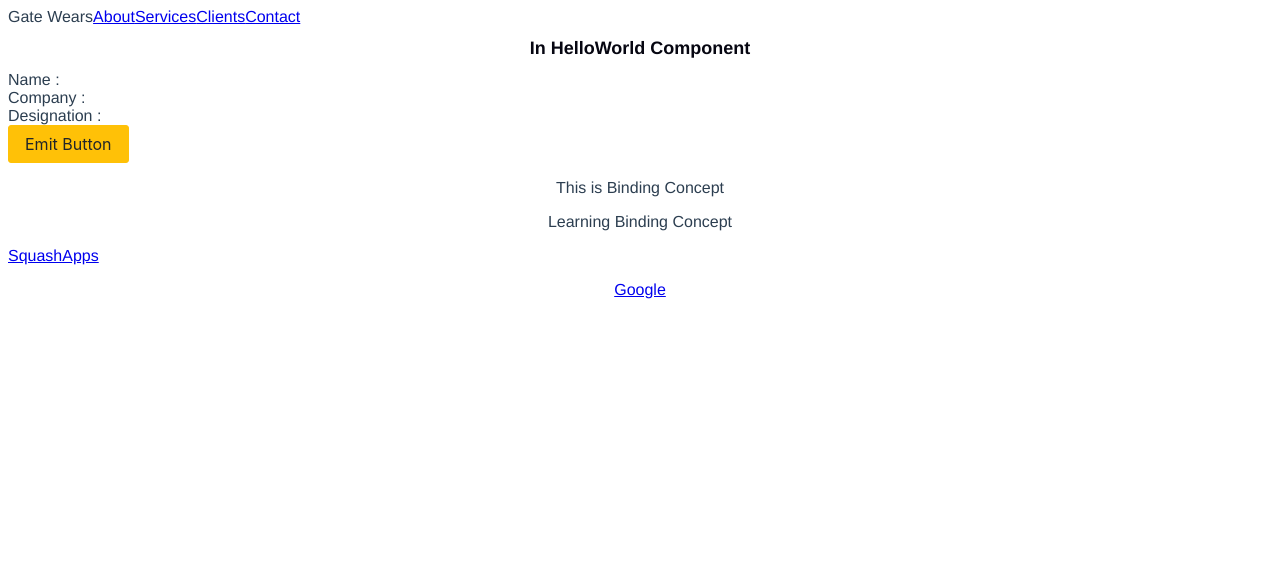
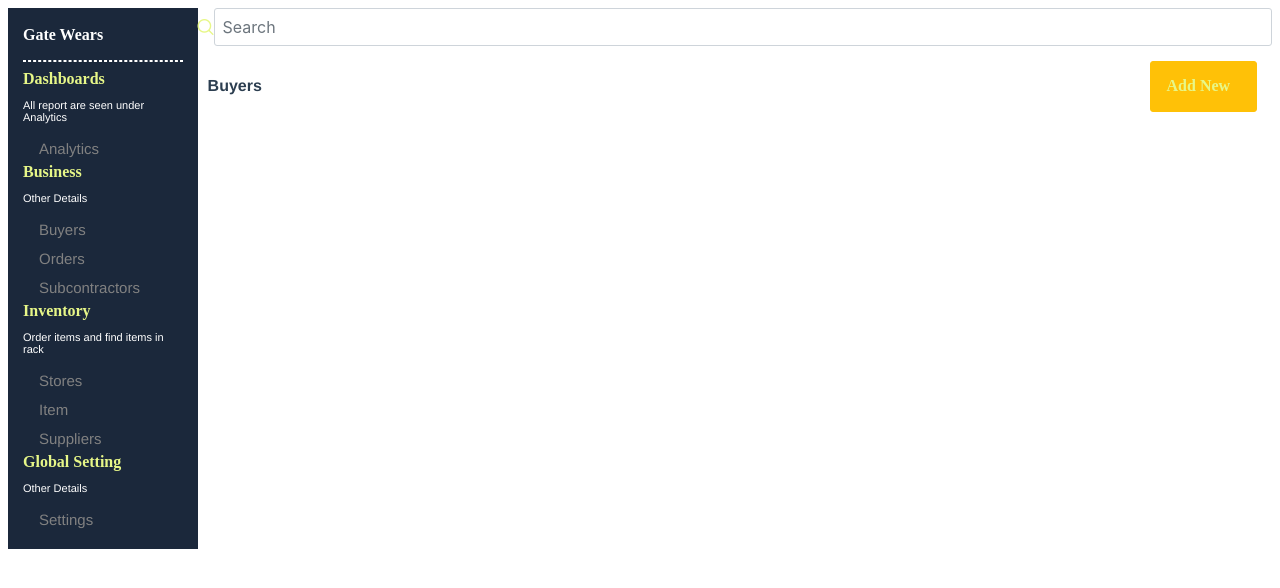
Before and after one commit to Anandsquash/myapp, a Vue app in the folder sample/: page / in a window 1280 px wide. Shown: the top 588 px of the page. Built offline with nearby package versions, Linux system fonts and the light colour scheme.

Commit message:
NavbarDesign

```diff
--- a/sample/src/App.vue
+++ b/sample/src/App.vue
@@ -1,14 +1,46 @@
 <template>
-  <!-- <router-link to="form2">Form2</router-link>
-  <router-link to="form3">Form3</router-link> -->
-  <div class="sidenav">
-      <span>Gate Wears</span>
-    <a href="#about">About</a>
-    <a href="#services">Services</a>
-    <a href="#clients">Clients</a>
-    <a href="#contact">Contact</a>
-</div>
-  <router-view/>
+  <div class="container">
+    <div class="frame1">
+      <div class="header">
+        <p>Gate Wears</p>
+        <hr>
+      </div>
+      <div class="nav">
+        <span>Dashboards</span>
+        <p style="font-size: 11px;color:white">All report are seen under Analytics</p>
+        <a href="#analytics">Analytics</a>
+      </div>
+      <div class="nav">
+        <span>Business</span>
+        <p style="font-size: 11px;color:white">Other Details</p>
+        <a href="#buyers">Buyers</a>
+        <a href="#orders">Orders</a>
+        <a href="#subcontractors">Subcontractors</a>
+      </div>
+      <div class="nav">
+        <span>Inventory</span>
+        <p style="font-size: 11px;color:white">Order items and find items in rack</p>
+        <a href="#stores">Stores</a>
+        <a href="#item">Item</a>
+        <a href="#supplier">Suppliers</a>
+      </div>
+      <div class="nav">
+        <span>Global Setting</span>
+        <p style="font-size: 11px;color:white">Other Details</p>
+        <a href="#stores">Settings</a>
+
+      </div>
+
+
+    </div>
+    <div class="frame2">
+        <span class="p-input-icon-left">
+            <i class="pi pi-search" />
+            <InputText type="text" v-model="search" placeholder="Search" class="p-inputtext "/>
+        </span>
+      <router-view/>
+    </div>
+  </div>
 </template>
 
 <style >
@@ -18,18 +50,70 @@
   -webkit-font-smoothing: antialiased;
   -moz-osx-font-smoothing: grayscale;
   color: #2c3e50;
+  height:100%;
+}
+.p-inputtext {
+    margin: 0;
+    width: 100%;
+}
+.container{
+  display: flex;
+  flex-direction: row;
+  /* color:white; */
+
+}
+.nav a {
+  padding: 6px 8px 6px 16px;
+  text-decoration: none;
+  font-size: 15px;
+  color: #818181;
+  display: block;
+
+}
+.nav a:hover {
+  color: #f1f1f1;
+
+}
+.frame1{
+  width:15%;
+  background-color: #1B283B;;
+  display:flex;
+  flex-direction: column;
+  padding: 15px;
+  padding-top: 2px;
+
+}
+.frame2{
+  width:85%;
+  display:flex;
+  flex-direction: column;
+}
+.header {
+  text-align: left;
+  font-weight: bold;
+  font-family: Abhaya Libre;
+  color: white;
+}
+span{
+  font-family: Nunito;
+font-style: normal;
+font-weight: 600;
+font-size: 16px;
+/* line-height: 32px; */
+display: flex;
+align-items: center;
+color: #E7F788;
+width: 100%;
+}
+p{
+  display: flex;
+  align-items: center;
+}
+hr {
+  /* border-top: 1px dashed red; */
+  border: 1px dashed #FFFFFF;
+
 }
 
-#nav {
-  padding: 30px;
-}
 
-#nav a {
-  font-weight: bold;
-  color: #2c3e50;
-}
-
-#nav a.router-link-exact-active {
-  color: #42b983;
-}
 </style>
--- /dev/null
+++ b/sample/src/components/Buyer.vue
@@ -0,0 +1,38 @@
+<template>
+    <div style="display:flex;flex-direction:row">
+        <h4 style="width:50%;padding:10px">Buyers</h4>
+        <div style="width:50%;display:flex;flex-direction:row-reverse !important;">
+            <Button label="Add New" style="width:20%;margin:15px;"/>
+        </div>
+    </div>
+    <div></div>
+</template>
+<script>
+
+export default {
+  name: "Buyer",
+  data(){
+
+  }
+}
+</script>
+<style scoped>
+.bdetails{
+    display: flex;
+    flex-direction: column;
+}
+.bhead{
+    display: flex;
+    flex-direction: row;
+    width: 10%;
+}
+.bfoot{
+    display: flex;
+    flex-direction: row;
+    width: 90%;
+}
+.iconsStyle{
+    display: flex;
+    flex-direction: row-reverse !important;
+}
+</style>
```
Also changed, not shown: sample/src/router/index.js (+40 -33 lines).
